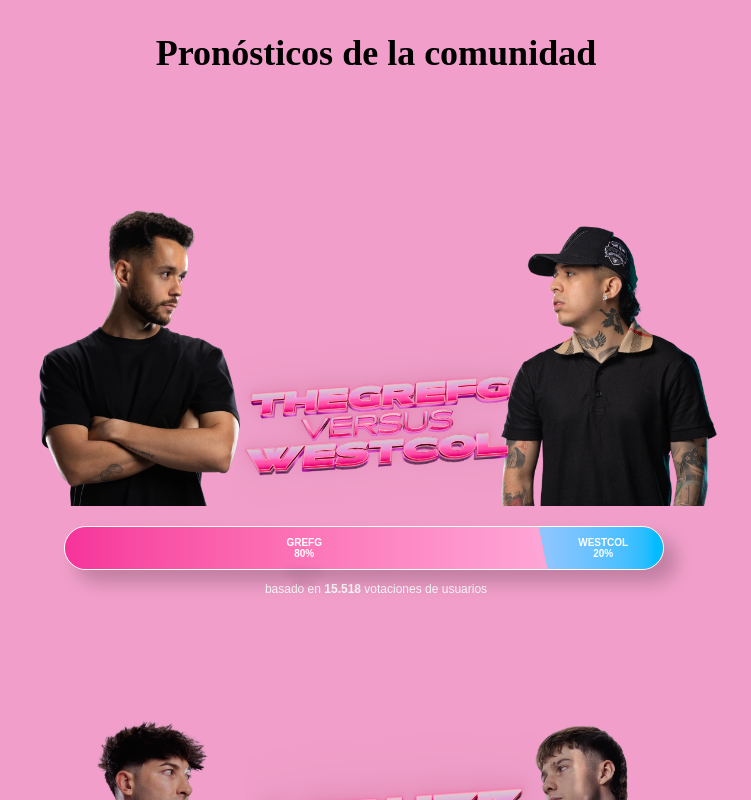
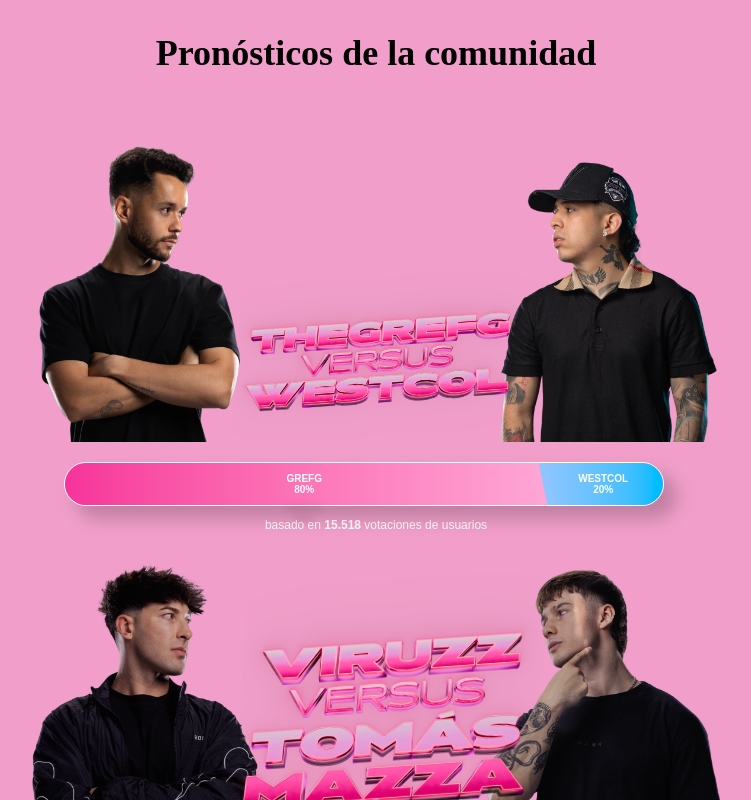
Before and after one commit to Visualmikblood/la_velada_5, a React (Vite) app: page / in a window 1280 px wide. Shown: the part 960-1760 px from the top of the page, without its empty margins (264-1015 px from the left). Built offline with nearby package versions, Linux system fonts and the light colour scheme; a web font is replaced by a local one.

Commit message:
le he quitado los margenes de arriba y abajo de los luchadores

```diff
--- a/src/components/pronostico/pronostico.scss
+++ b/src/components/pronostico/pronostico.scss
@@ -10,8 +10,8 @@
   }
 
   .div_con_imgs_y_pronosticos_info {
-    padding: 24px;
-    margin: 40px 0px 44px 0px;
+    padding: 0px 24px 0px 24px;
+    margin: 0;
     display: flex;
     flex-direction: column;
     align-items: center;
```
